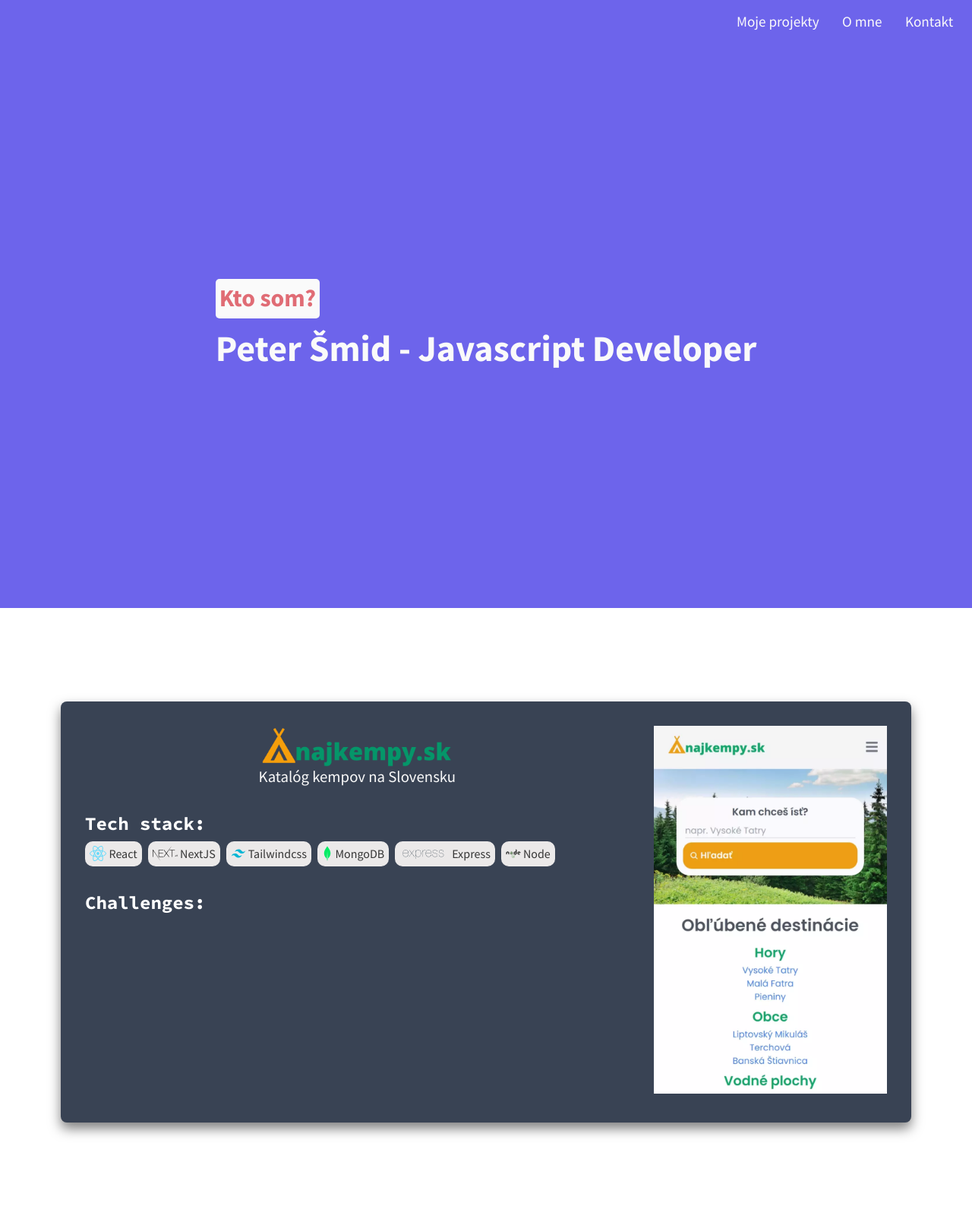
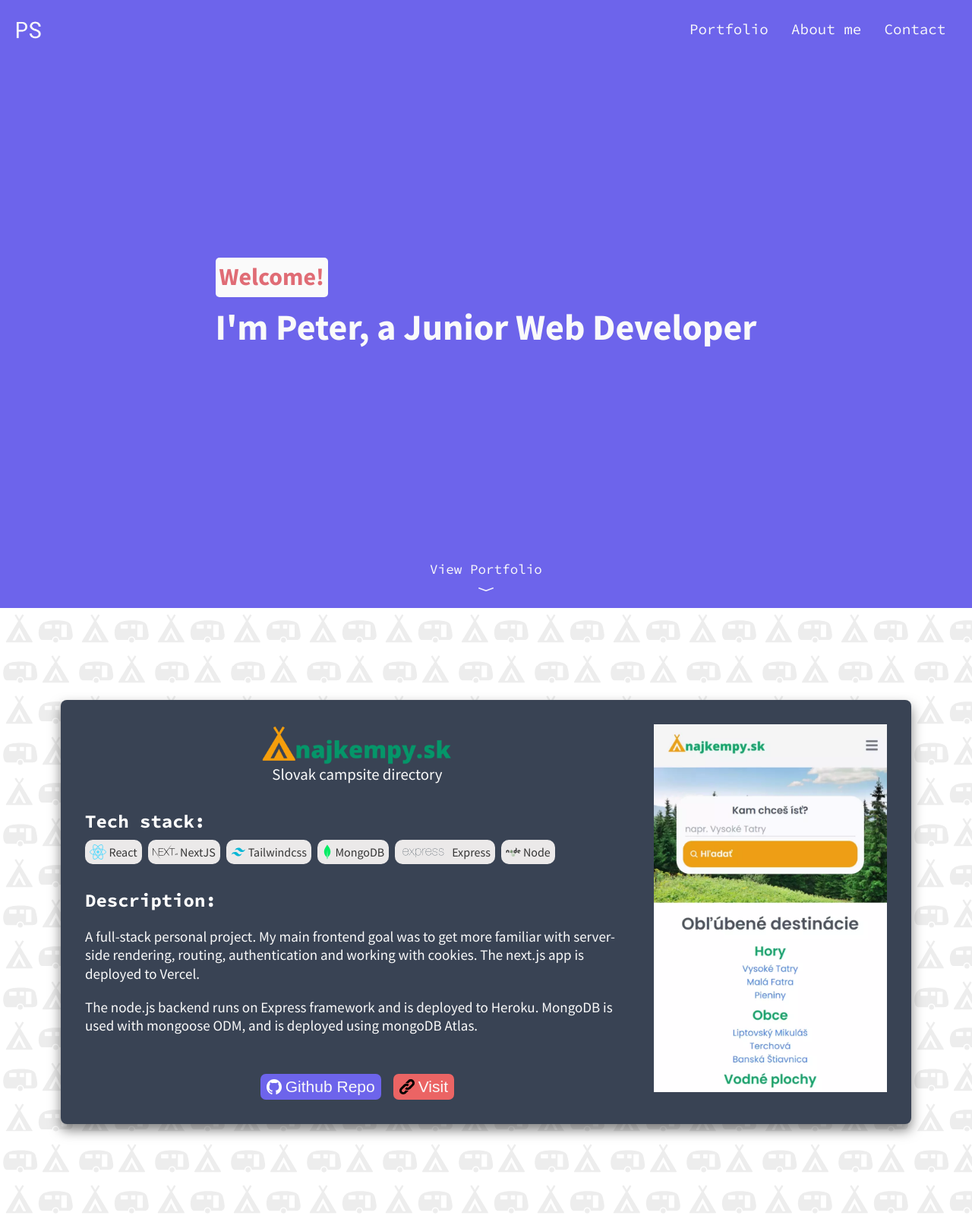
Before and after one commit to kancur/portfolio, a website built with webpack: page src/index.html in a window 1280 px wide. Shown: the top 1600 px of the page at 76% size. Built offline with nearby package versions, Linux system fonts and the light colour scheme; some packages are replaced by stand-ins of ours; files whose address does not match are found by name.

Commit message:
initial work

```diff
--- a/src/index.html
+++ b/src/index.html
@@ -2,79 +2,129 @@
 <html>
   <head>
     <meta charset="utf-8" />
-    <title>Peter Šmid - Javascript Developer</title>
-    <meta name="description" content="Portfólio Petra Šmida" />
+    <title>Peter Smid - Web Developer</title>
+    <meta name="description" content="Peter Smid's Portfolio Website" />
     <meta name="viewport" content="width=device-width, initial-scale=1, shrink-to-fit=no" />
+    <style>
+      nav {
+        transform: scale(0);
+        opacity: 0;
+      }
+    </style>
   </head>
-  <body>
-    <header class="window-height">
+  <body class="">
+    <header>
+      <div class="nav-wrapper">
+
+        <img src="./assets//icons/PS.png" class="logo" />
+        <button id="hamburger" class="hamburger hamburger--spin" type="button">
+          <div class="hamburger-box">
+            <div class="hamburger-inner"></div>
+          </div>
+        </button>
+        <div class="nav-special-wrap">
           <nav>
             <ul>
               <li>
-            <a href="#projects">Moje projekty</a>
+                <a data-nav href="#portfolio">Portfolio</a>
               </li>
               <li>
-            <a href="/">O mne</a>
+                <a data-nav href="#about">About me</a>
               </li>
               <li>
-            <a href="/about">Kontakt</a>
+                <a data-nav href="#contact">Contact</a>
               </li>
             </ul>
           </nav>
+        </div>
+      </div>
       <div class="header-content">
         <div class="intro">
-          <p class="pre-heading">Kto som?</p>
-          <h1 id="page-heading">Peter Šmid - Javascript Developer</h1>
+          <p class="pre-heading">Welcome!</p>
+          <h1 id="page-heading">I'm Peter, a Junior Web Developer</h1>
         </div>
+        <a data-nav href="#portfolio" class="arrow-down-wrapper">
+          <div>
+            <p>View Portfolio</p>
+            <img inline class="arrow-down" src="./assets/icons/arrow-down.svg" />
+          </div>
+        </a>
       </div>
     </header>
-    <main>
-      <section id="projects" class="window-height">
-        <div class="project first-section">
+    <main id="portfolio">
+      <section id="najkempy" class="window-height">
+        <div class="project first-section" data-aos="fade-up" data-aos-duration="1000">
           <div class="project-content">
             <div class="project-heading-wrapper">
               <img src="assets/icons/najkempy-logo.png" style="max-width: 250px" />
               <!-- <h2 class="monospace">Najkempy.sk</h2> -->
-              <p>Katalóg kempov na Slovensku</p>
+              <p>Slovak campsite directory</p>
             </div>
             <div class="techstack">
               <h3 class="subheading">Tech stack:</h3>
               <ul>
-                <li>
+                <li data-aos="fade" data-aos-delay="200">
                   <img inline class="tech-stack-icon" src="assets/icons/React-icon.svg" />
                   React
                 </li>
-                <li>
+                <li data-aos="fade" data-aos-delay="350">
                   <img inline class="tech-stack-icon" src="assets/icons/Nextjs-logo.svg" />
                   NextJS
                 </li>
-                <li>
+                <li data-aos="fade" data-aos-delay="500">
                   <img inline class="tech-stack-icon" src="assets/icons/Tailwind_CSS_Logo.svg" />
                   Tailwindcss
                 </li>
-                <li>
+                <li data-aos="fade" data-aos-delay="650">
                   <img inline class="tech-stack-icon" src="assets/icons/MongoDB.svg" />
                   MongoDB
                 </li>
-                <li>
+                <li data-aos="fade" data-aos-delay="800">
                   <img class="tech-stack-icon" src="assets/icons/express.png" />
                   Express
                 </li>
-                <li>
+                <li data-aos="fade" data-aos-delay="950">
                   <img inline class="tech-stack-icon" src="assets/icons/nodejs.svg" />
                   Node
                 </li>
               </ul>
             </div>
-            <div class="challenges">
-              <h3 class="subheading">Challenges:</h3>
+            <div class="features have-p-padded">
+              <h3 class="subheading">Description:</h3>
+              <p>
+                A full-stack personal project. My main frontend goal was to get more familiar with server-side
+                rendering, routing, authentication and working with cookies. The next.js app is deployed to
+                Vercel.
+              </p>
+              <p>
+                The node.js backend runs on Express framework and is deployed to Heroku. MongoDB is used with
+                mongoose ODM, and is deployed using mongoDB Atlas.
+              </p>
+            </div>
+            <div class="flex buttons-wrapper">
+              <button class="github-button bg-primary">
+                <img inline src="assets/icons/github.svg" class="btn-icon" />
+                Github Repo
+              </button>
+              <button class="bg-secondary">
+                <img inline src="assets/icons/link.svg" class="btn-icon" />
+                Visit
+              </button>
             </div>
           </div>
-          <div class="project-featured">
+          <div
+            data-aos="fade"
+            data-aos-duration="2000"
+            data-aos-once="true"
+            data-aos-delay="200"
+            data-aos-offset="120"
+            class="project-featured"
+          >
             <img src="./assets/images/najkempy-preview.webp" />
           </div>
         </div>
       </section>
+      <section class="window-height" style="background-color: aqua">blablabla</section>
     </main>
     <footer></footer>
   </body>
```
Lines whose indentation alone changed are shown as unchanged.
